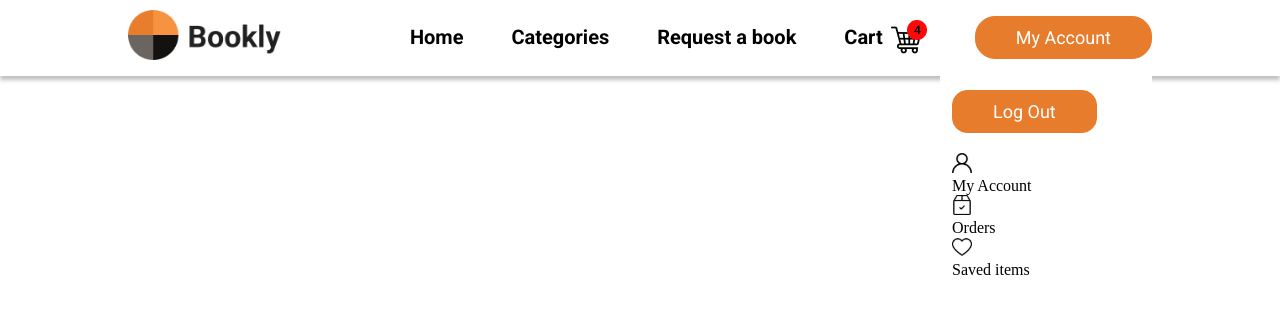
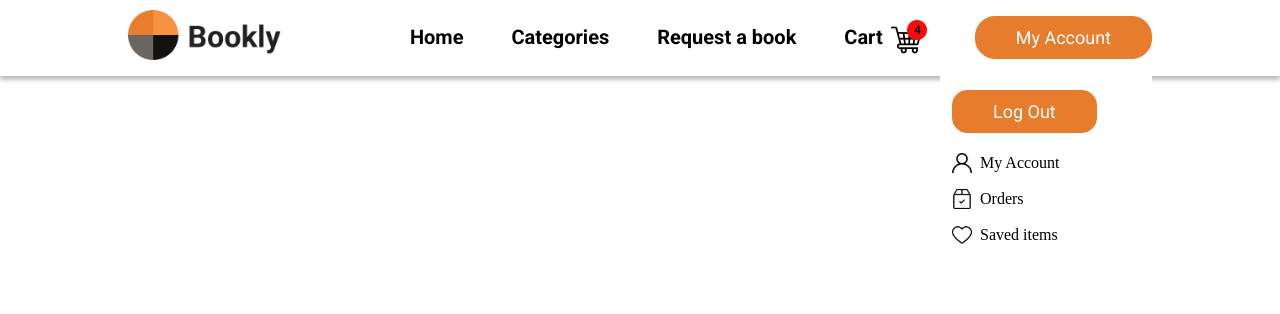
Before and after one commit to gift56/Bookly2.0, a React (Create React App) app: page /page/account in a window 1280 px wide. Shown: the top 314 px of the page. Built offline with nearby package versions, Linux system fonts and the light colour scheme; no server answers; a web font is replaced by a local one.

Commit message:
added space

```diff
--- a/src/sass/AccountStyles/account.module.scss
+++ b/src/sass/AccountStyles/account.module.scss
@@ -20,6 +20,19 @@
     }
     .dropdownList {
       padding: 4px 12px;
+      width: 100%;
+      display: flex;
+      flex-direction: column;
+      align-items: flex-start;
+      justify-content: flex-start;
+      gap: 1rem;
+      li {
+        display: inherit;
+        align-items: center;
+        justify-content: flex-start;
+        width: inherit;
+        gap: 0.5rem;
+      }
     }
   }
 }
```
